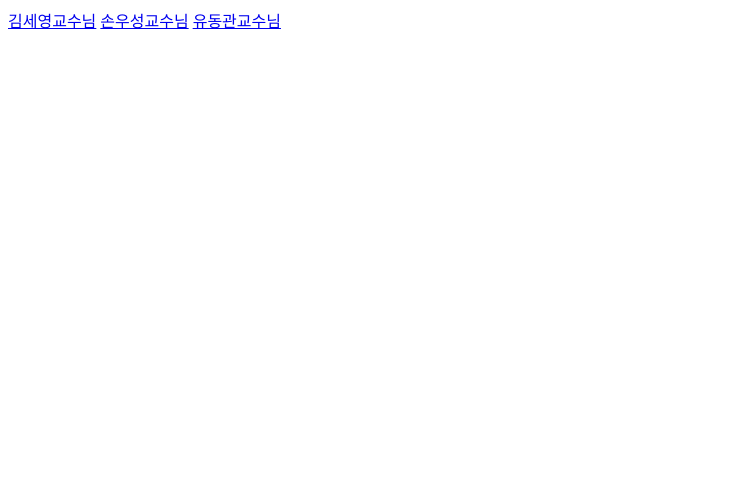
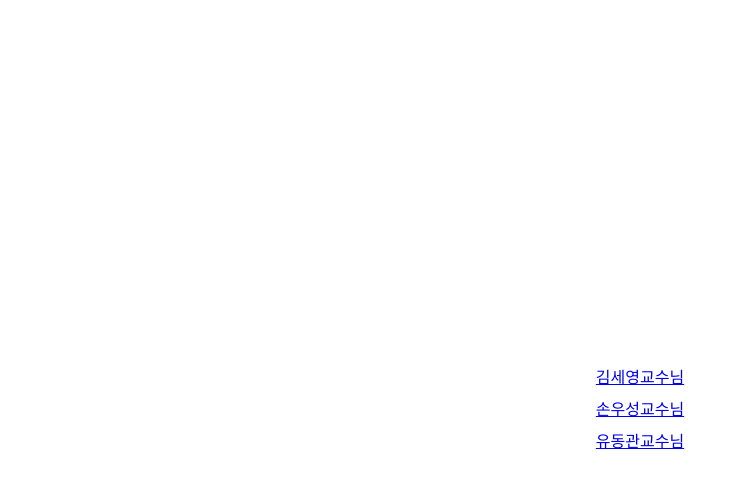
Before and after one commit to minyoungyoo/SMU-GH-Demo-Minyoung, a plain HTML site: page index.html in a window 1280 px wide. Shown: the whole page, without its empty margins (0-739 px from the left). Drawn offline with Linux system fonts and the light colour scheme.

Commit message:
body_add

```diff
--- a/index.html
+++ b/index.html
@@ -5,6 +5,17 @@
     <meta http-equiv="X-UA-Compatible" content="IE=edge" />
     <meta name="viewport" content="width=device-width, initial-scale=1.0" />
     <title>Document</title>
+    <style>
+      body {
+        font-size: 1rem;
+        height: 100vh;
+        display: flex;
+        flex-direction: column;
+        align-items: center;
+        justify-content: center;
+        gap: 0.5rem;
+      }
+    </style>
   </head>
   <body>
     <a href="./ksy/index.html">김세영교수님</a>
```
Also changed, not shown: 2 other files.
